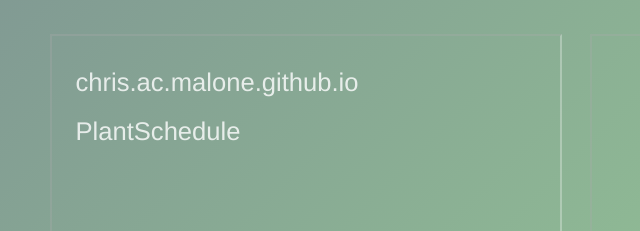
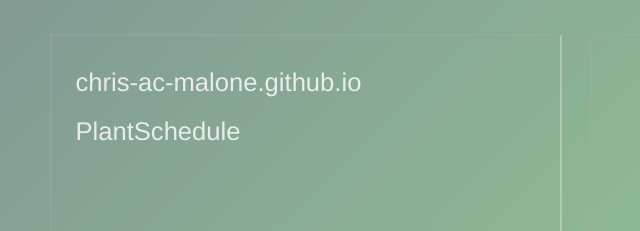
Before and after one commit to chris-ac-malone/chris-ac-malone.github.io, a plain HTML site: page index.html in a window 1280 px wide. Both pictures are taken after a click on the element "Portfolio". Shown: the part 211-442 px from the top of the page, 0-640 px from the left. Drawn offline with nearby package versions, Linux system fonts and the light colour scheme.

Commit message:
Fixed spelling mistake on portfolio page

```diff
--- a/index.html
+++ b/index.html
@@ -54,7 +54,7 @@
 
         <div class="portfolio-section"></br>
             <div id="projects-list">
-                <div id="website-button" class="project-item">chris.ac.malone.github.io</div>
+                <div id="website-button" class="project-item">chris-ac-malone.github.io</div>
                 <div id="plant-schedule-button" class="project-item">PlantSchedule</div>
             </div>
             <div class="project-viewer">
```
